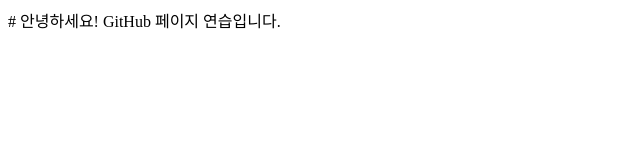
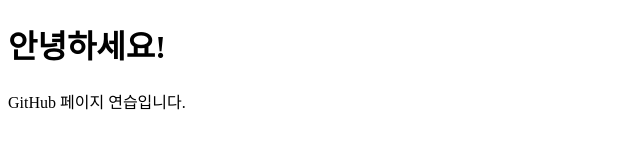
Before and after one commit to mulmer663/mulmer663.github.io, a plain HTML site: page index.html in a window 1280 px wide. Shown: the whole page, without its empty margins (0-640 px from the left). Drawn offline with Linux system fonts and the light colour scheme.

Commit message:
📝 Edit index.html

```diff
--- a/index.html
+++ b/index.html
@@ -7,9 +7,9 @@
     <title>Mulmer의 페이지</title>
 </head>
 <body>
-    # 안녕하세요!
+    <h1>안녕하세요!</h1>
 
-    GitHub 페이지 연습입니다.
+    <p>GitHub 페이지 연습입니다.</p>
 
 </body>
 </html>
```
